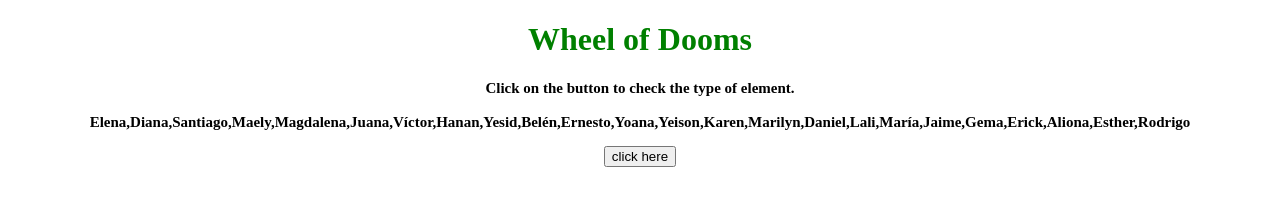
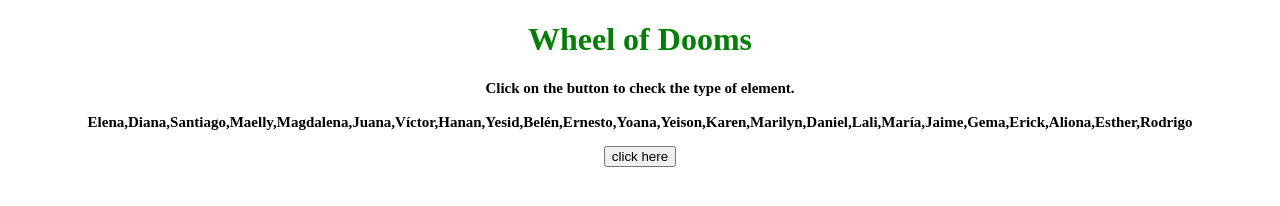
Before and after one commit to Rueda-F5/Wheel-of-Doom, a plain HTML site: page index.html in a window 1280 px wide. Drawn offline with Linux system fonts and the light colour scheme.

Commit message:
Update index.html

```diff
--- a/index.html
+++ b/index.html
@@ -26,7 +26,7 @@
         var up = document.getElementById('WoD_UP');
         var down = document.getElementById('WoD_DOWN');
 
-        var equipo = ["Elena", "Diana", "Santiago", "Maely", "Magdalena", "Juana", "Víctor", "Hanan", "Yesid", "Belén", "Ernesto", "Yoana", "Yeison", "Karen", "Marilyn", "Daniel", "Lali", "María", "Jaime", "Gema", "Erick", "Aliona", "Esther", "Rodrigo"];
+        var equipo = ["Elena", "Diana", "Santiago", "Maelly", "Magdalena", "Juana", "Víctor", "Hanan", "Yesid", "Belén", "Ernesto", "Yoana", "Yeison", "Karen", "Marilyn", "Daniel", "Lali", "María", "Jaime", "Gema", "Erick", "Aliona", "Esther", "Rodrigo"];
 
         up.innerHTML = "Click on the button to check "
                + "the type of element.<br><br>" + equipo;
```
